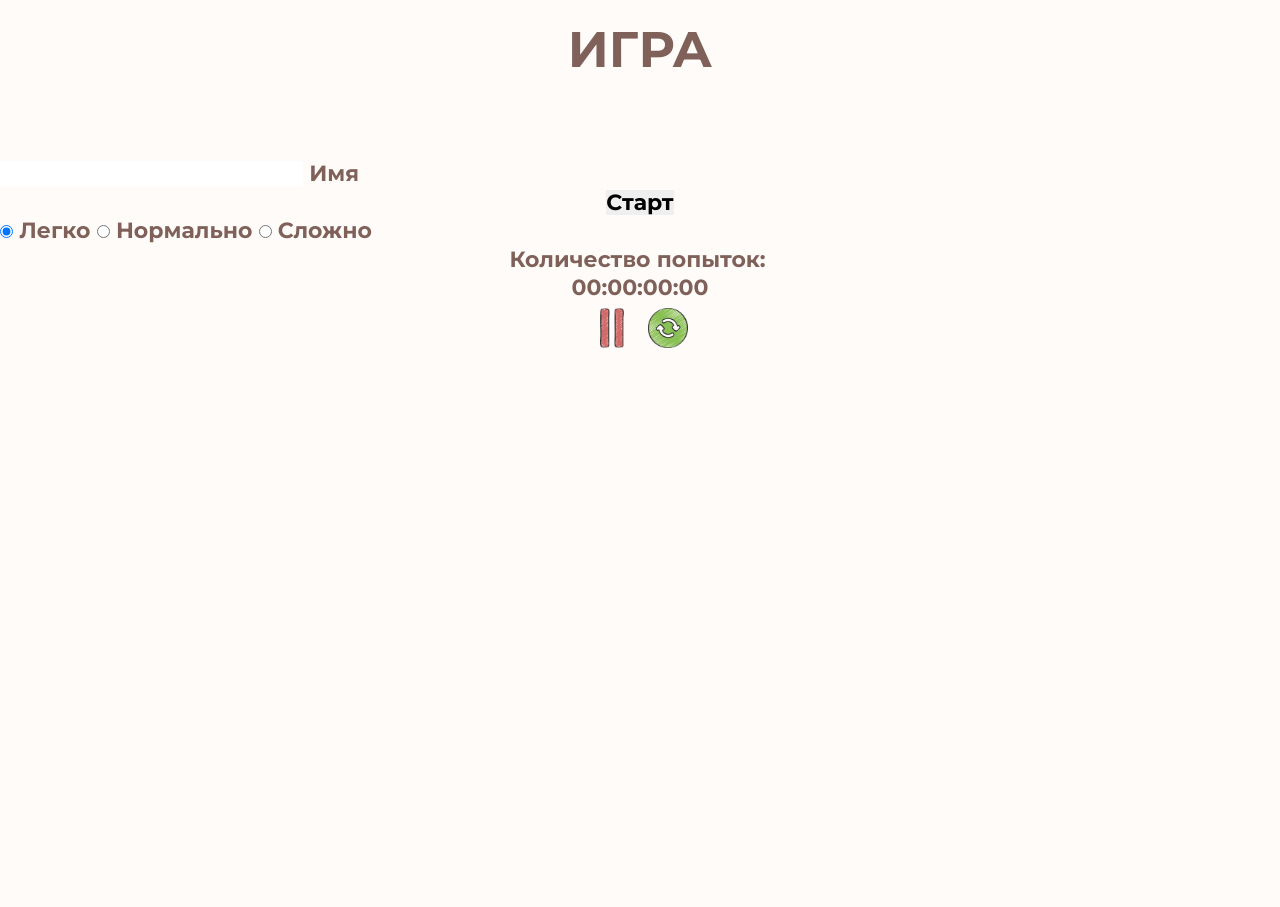
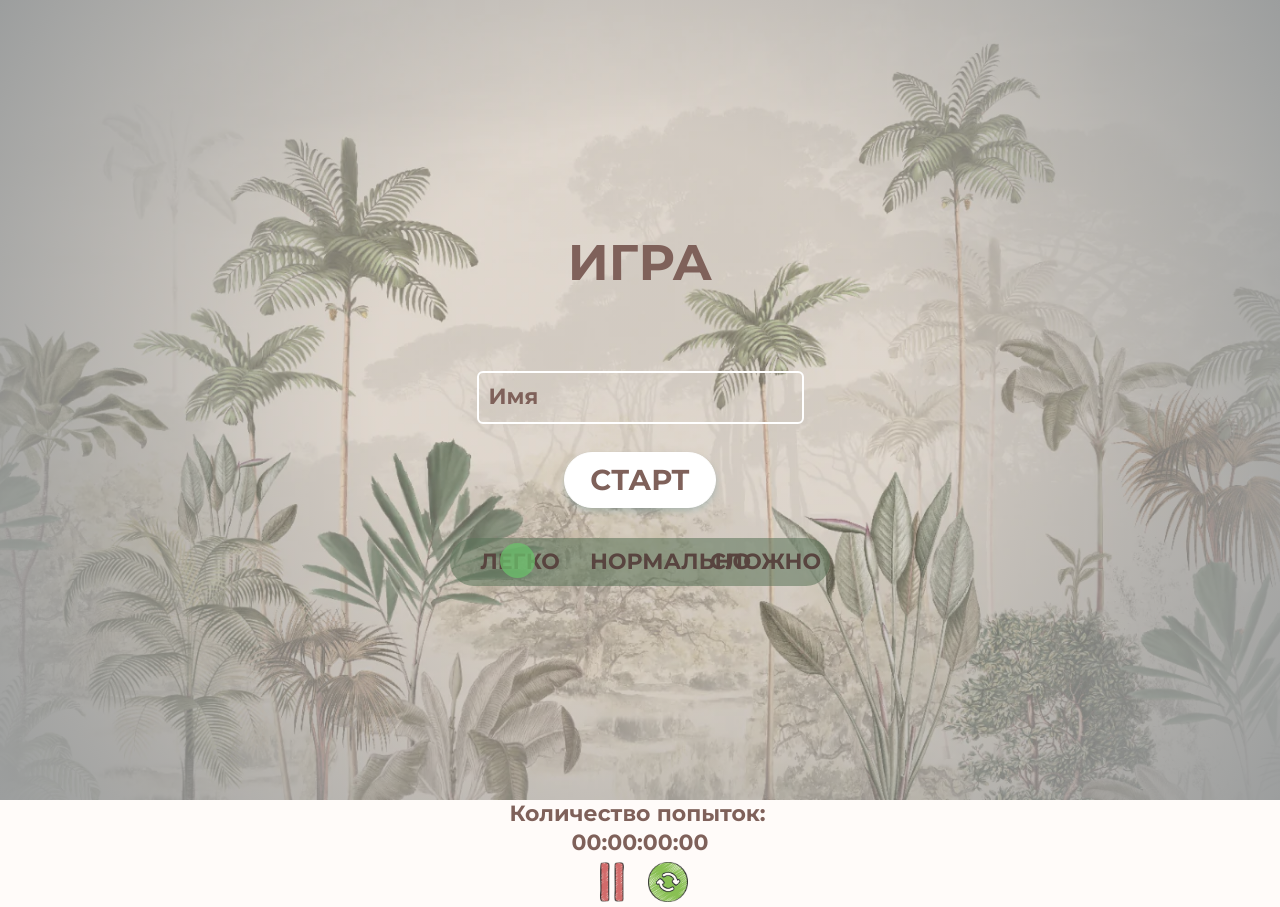
Before and after one commit to Sweetleo30/find-couple-game, a website built with webpack: page src/index.html in a window 1280 px wide. Before the commit the page ends 800 px from the top, so only its background shows below. Built offline with nearby package versions, Linux system fonts and the light colour scheme.

Commit message:
added start styles

```diff
--- a/src/index.scss
+++ b/src/index.scss
@@ -2,3 +2,4 @@
 @import 'style/fonts';
 @import 'style/var';
 @import 'style/style';
+@import 'style/start';
--- /dev/null
+++ b/src/style/_start.scss
@@ -0,0 +1,177 @@
+.start-page__wrapper {
+    display: flex;
+    flex-direction: column;
+    justify-content: center;
+    align-items: center;
+}
+
+.start-page {
+    z-index: -2;
+    min-height: 100vh;
+    background: radial-gradient(circle, rgba(186, 170, 160, 0.3563695741968662) 35%, rgba(156, 158, 158, 1) 100%), $bgStart no-repeat center / cover;
+}
+
+.start-page_dark {
+    min-height: 100vh;
+    background: radial-gradient(circle, rgba(92, 117, 90, 0.6476861008075105) 35%, rgba(92, 117, 90, 1) 100%), $bgStart no-repeat center / cover;
+}
+
+.form_wrapper {
+    display: flex;
+    flex-direction: column;
+    justify-content: center;
+    align-items: center;
+}
+
+.btn {
+    padding: 0 25px;
+    margin: 5px 0 15px 0;
+    border: 1px solid #fff;
+    border-radius: 50px;
+    height: 56px;
+    min-width: 150px;
+    line-height: 46px;
+    font-size: 1.8rem;
+    text-transform: uppercase;
+    font-weight: 400;
+    color: #7F615A;
+    text-decoration: none;
+    background-color: #fff;
+    box-shadow: 0 4px 6px #4184903a, 0 1px 3px #00000008;
+    cursor: pointer;
+    user-select: none;
+    appearance: none;
+    touch-action: manipulation;
+    vertical-align: top;
+    transition: box-shadow 0.2s;
+}
+
+.btn:hover {
+    transition: all 0.2s;
+    box-shadow: 0 7px 14px #5c755a8f, 0 3px 6px #00000014;
+}
+
+.btn:active {
+    background-color: #5c755a8f;
+    border: none;
+    color: white;
+}
+
+.input-group {
+    position: relative;
+    margin-bottom: 25px;
+}
+
+.login-input,
+.password-input {
+    padding: 10px;
+    border: none;
+    border-radius: 4px;
+    font: inherit;
+    color: #7F615A;
+    background-color: transparent;
+    outline: 2px solid #fff;
+}
+
+.login-label,
+.password-label {
+    position: absolute;
+    top: 0;
+    left: 0;
+    color: #7F615A;
+    transform: translate(10px, 10px);
+    transition: transform .25s;
+}
+
+.login-input:focus+.login-label,
+.login-input:valid+.login-label,
+.password-input:focus+.password-label,
+.password-input:valid+.password-label {
+    transform: translate(10px, -28px) scale(.8);
+    color: #7F615A;
+    padding-inline: 5px;
+    background-color: transparent;
+}
+
+.login-input:is(:focus, :valid),
+.password-input:is(:focus, :valid) {
+    outline-color: #7F615A;
+}
+
+.setting {
+    margin-top: 15px;
+}
+
+//переключатель
+
+.level {
+    position: relative;
+    display: flex;
+    justify-content: space-around;
+    width: 380px;
+    padding: 0 10px;
+    text-transform: uppercase;
+    font-size: 22px;
+    font-weight: 300;
+
+    &:before {
+        content: '  ';
+        position: absolute;
+        left: 0;
+        z-index: 0;
+        width: 100%;
+        height: 3rem;
+        background: #5c755a8f;
+        border-radius: 30px;
+    }
+
+    &__label {
+        flex: 1 1 auto;
+        z-index: 1;
+        width: 110px;
+        padding: 10px;
+        text-align: center;
+        cursor: pointer;
+        transition: color 200ms ease-out;
+        color: #58443f;
+
+        &:hover {
+            color: white;
+        }
+    }
+
+    &__indicator {
+        z-index: 2;
+        width: 35px;
+        height: 35px;
+        position: absolute;
+        top: 5px;
+        left: 0;
+        border-radius: 50%;
+        transition: transform 600ms cubic-bezier(.02, .94, .09, .97);
+        transform: translate3d(1rem, 0, 0);
+    }
+
+    input#one:checked~.level__indicator {
+        background: rgba(107, 192, 107, 0.767);
+        transform: translate3d(50px, 0, 0);
+    }
+
+    input#two:checked~.level__indicator {
+        background: rgba(72, 209, 205, 0.767);
+        transform: translate3d(170px, 0, 0);
+    }
+
+    input#three:checked~.level__indicator {
+        background: #d6856fd3;
+        transform: translate3d(290px, 0, 0);
+    }
+
+    input[type="radio"] {
+
+        &:not(:checked),
+        &:checked {
+            display: none;
+        }
+    }
+}
--- a/src/style/_style.scss
+++ b/src/style/_style.scss
@@ -56,6 +56,7 @@ body {
   color: #7F615A;
   background-color: #FFFBF9;
   // background-color: #201e1e;
+
 }
 
 .wrapper {
@@ -189,7 +190,6 @@ body {
   display: flex;
 }
 
-
 .btn__item {
   background-color: #FFFBF9;
   width: 50px;
--- a/src/style/_var.scss
+++ b/src/style/_var.scss
@@ -1,2 +1,6 @@
 $back: black;
 $text: white;
+
+// Фоновые цвета
+$bgBody: #d6d2cf; // Главный цвет фона
+$bgStart: url(./img/background.webp); // Бэграунд блока
```
